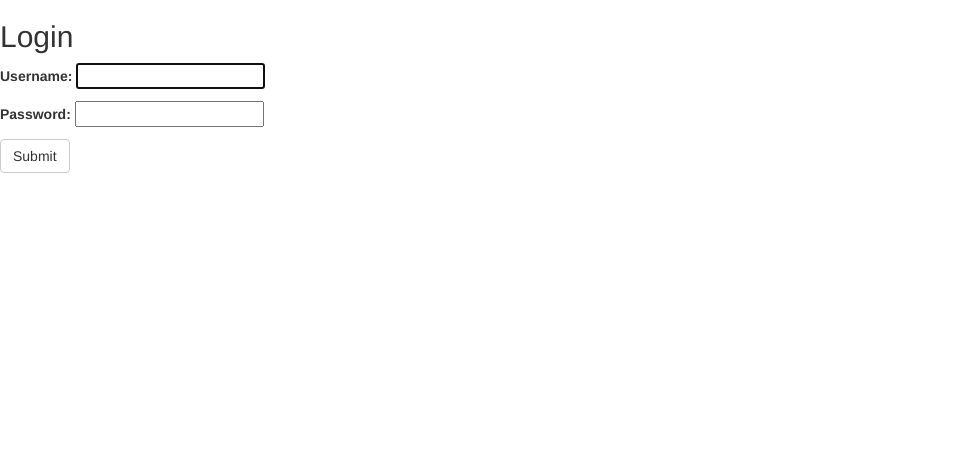
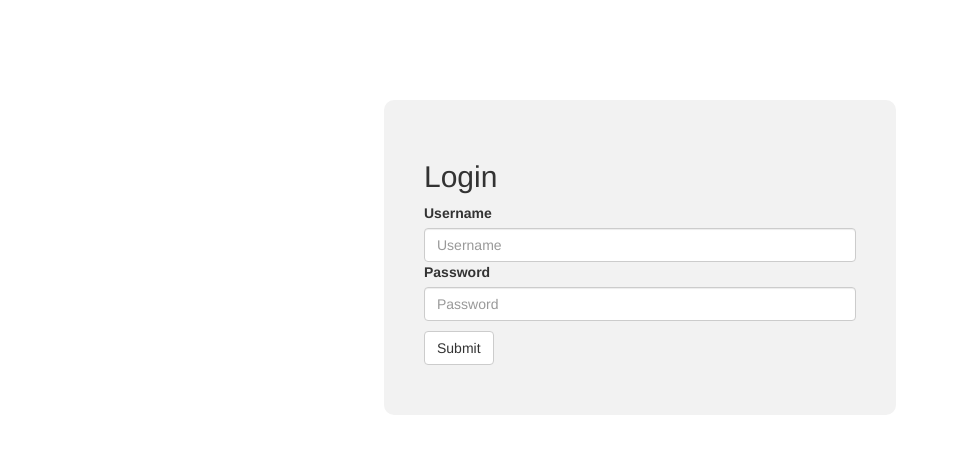
Before and after one commit to siljr/pu, a Django app: page /login/ in a window 1280 px wide. Shown: the top 454 px of the page, without its empty margins (0-959 px from the left). Run offline with Django 3.2, Linux system fonts and the light colour scheme; some libraries are stand-ins or nearby versions.

Commit message:
added some styling to the login page

```diff
--- /dev/null
+++ b/qBot/qBot/static/qBot/style/mainstyle.css
@@ -0,0 +1,11 @@
+.loginForm {
+    margin: 100px auto;
+    width: 40%;
+    border-radius: 10px;
+    background-color: #f2f2f2;
+    padding: 40px;
+}
+
+.loginForm input[type=submit] {
+    margin: 10px auto;
+}
--- a/qBot/qBot/templates/qBot/base.html
+++ b/qBot/qBot/templates/qBot/base.html
@@ -8,6 +8,7 @@
     <meta http-equiv="X-UA-Compatible" content="ie=edge">
     {% load static %}
     <link rel="stylesheet" type="text/css" href="{% static 'qBot/style/bootstrap.min.css' %}">
+    <link rel="stylesheet" type="text/css" href="{% static 'qBot/style/mainstyle.css' %}">
     <title> qBot </title>
 </head>
 <body>
--- a/qBot/qBot/templates/registration/login.html
+++ b/qBot/qBot/templates/registration/login.html
@@ -1,11 +1,24 @@
 {% extends "qBot/base.html" %}
 
+
 {% block content %}
-  <h2>Login</h2>
-  <form method="post">
-    {% csrf_token %}
-    {{ form.as_p }}
-    <input class="btn btn-default" type="submit" value="Submit">
-
-  </form>
+    <div class="loginForm">
+        <h2>Login</h2>
+        <form method="post">
+            {% csrf_token %}
+            <div class="control-group">
+                <label class="control-label" for="username">Username</label>
+                <div class="controls">
+                    <input class="form-control" type="text" id="username" name="username"  placeholder="Username">
+                </div>
+            </div>
+            <div class="control-group">
+                <label class="control-label" for="password">Password</label>
+                <div class="controls">
+                    <input class="form-control" type="password" name="password" id="password" placeholder="Password">
+                </div>
+            </div>
+            <input class="btn btn-default" type="submit" value="Submit">
+        </form>
+    </div>
 {% endblock content %}
```
